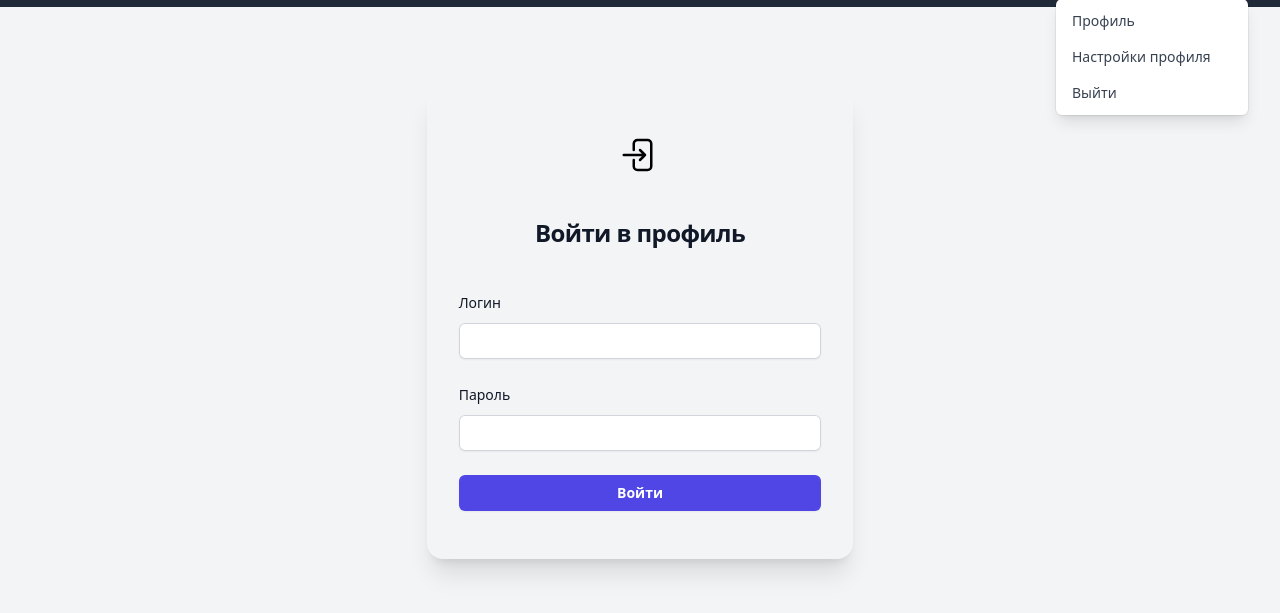
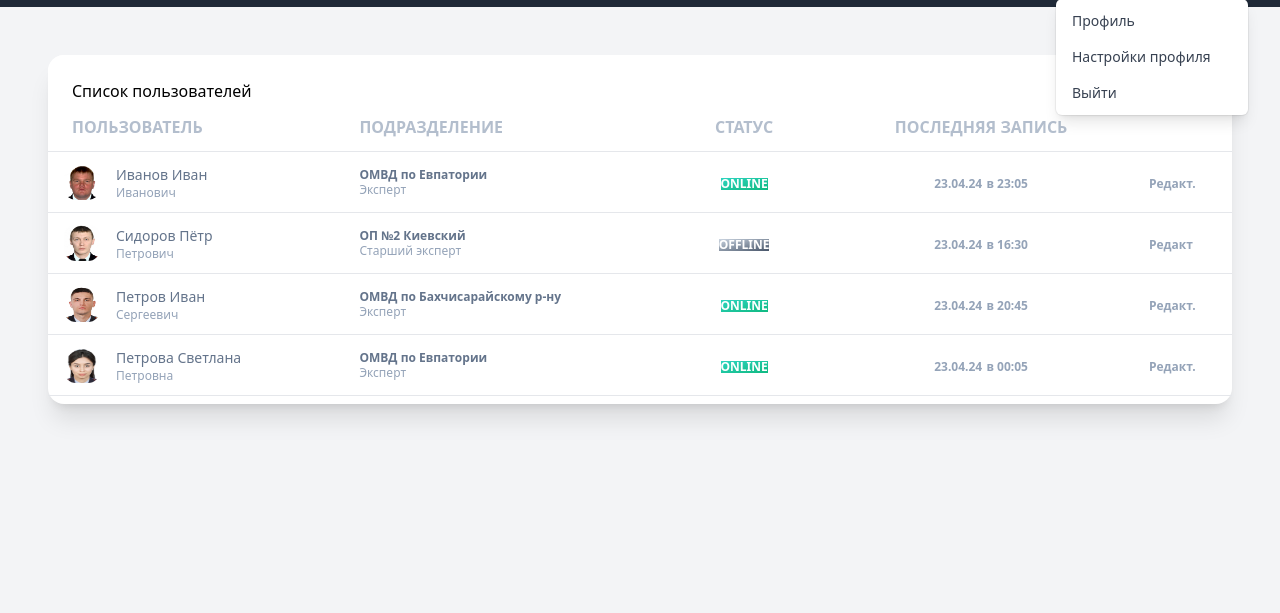
Before and after one commit to Russs11/admin_dashboard_layout, a website: page src/index.html in a window 1280 px wide. Shown: the part 57-670 px from the top of the page. Drawn offline with Linux system fonts and the light colour scheme.

Commit message:
h05.05.2024

```diff
--- a/src/index.html
+++ b/src/index.html
@@ -153,7 +153,8 @@
 		</div>
 
 		<!-- окно авторизации -->
-		<div class="flex justify-center py-20">
+
+		<!-- <div class="flex justify-center py-20">
 			<div
 				class="flex min-h-full flex-col justify-center py-12 lg:px-8 border-0 border-transparent border-solid shadow-xl rounded-2xl bg-clip-border w-2/6 min-w-96 h-fit p-10">
 				<div class="sm:mx-auto sm:w-full sm:max-w-sm">
@@ -191,9 +192,11 @@
 					</form>
 				</div>
 			</div>
-		</div>
+		</div> -->
+
 
 		<!-- добавление пользователя -->
+
 		<!-- <div class="flex-auto h-full pb-10">
 			<div class="flex justify-center overflow-auto pb-10 h-full">
 				<div
@@ -356,7 +359,7 @@
 
 		<!-- списки пользователей -->
 
-		<!-- <div class="flex-auto justify-center p-12 overflow-auto h-screen">
+		<div class="flex-auto justify-center p-12 overflow-auto h-screen">
 			<div
 				class="relative flex flex-col w-full min-w-0 mb-0 break-words bg-white border-0 border-transparent border-solid shadow-xl rounded-2xl bg-clip-border">
 				<div class="p-6 pb-0 mb-0 bg-white rounded-t-2xl">
@@ -408,8 +411,7 @@
 										<span
 											class="bg-gradient-to-tl from-emerald-500 to-teal-400 px-3.6 text-xs rounded-1.8 py-2.2 inline-block whitespace-nowrap text-center align-baseline font-bold uppercase leading-none text-white">Online</span>
 									</td>
-										<td
-											class="p-2 text-center align-middle bg-transparent border-b whitespace-nowrap shadow-transparent">
+									<td class="p-2 text-center align-middle bg-transparent border-b whitespace-nowrap shadow-transparent">
 										<span class="font-semibold leading-tight text-xs text-slate-400">23.04.24</span>
 										<span class="font-semibold leading-tight text-xs text-slate-400">в 23:05</span>
 									</td>
@@ -440,8 +442,7 @@
 										<span
 											class="bg-gradient-to-tl from-slate-600 to-slate-300 px-3.6 text-xs rounded-1.8 py-2.2 inline-block whitespace-nowrap text-center align-baseline font-bold uppercase leading-none text-white">Offline</span>
 									</td>
-										<td
-											class="p-2 text-center align-middle bg-transparent border-b whitespace-nowrap shadow-transparent">
+									<td class="p-2 text-center align-middle bg-transparent border-b whitespace-nowrap shadow-transparent">
 										<span class="font-semibold leading-tight text-xs text-slate-400">23.04.24</span>
 										<span class="font-semibold leading-tight text-xs text-slate-400">в 16:30</span>
 									</td>
@@ -472,8 +473,7 @@
 										<span
 											class="bg-gradient-to-tl from-emerald-500 to-teal-400 px-3.6 text-xs rounded-1.8 py-2.2 inline-block whitespace-nowrap text-center align-baseline font-bold uppercase leading-none text-white">Online</span>
 									</td>
-										<td
-											class="p-2 text-center align-middle bg-transparent border-b whitespace-nowrap shadow-transparent">
+									<td class="p-2 text-center align-middle bg-transparent border-b whitespace-nowrap shadow-transparent">
 										<span class="font-semibold leading-tight text-xs text-slate-400">23.04.24</span>
 										<span class="font-semibold leading-tight text-xs text-slate-400">в 20:45</span>
 									</td>
@@ -504,8 +504,7 @@
 										<span
 											class="bg-gradient-to-tl from-emerald-500 to-teal-400 px-3.6 text-xs rounded-1.8 py-2.2 inline-block whitespace-nowrap text-center align-baseline font-bold uppercase leading-none text-white">Online</span>
 									</td>
-										<td
-											class="p-2 text-center align-middle bg-transparent border-b whitespace-nowrap shadow-transparent">
+									<td class="p-2 text-center align-middle bg-transparent border-b whitespace-nowrap shadow-transparent">
 										<span class="font-semibold leading-tight text-xs text-slate-400">23.04.24</span>
 										<span class="font-semibold leading-tight text-xs text-slate-400">в 00:05</span>
 									</td>
@@ -518,7 +517,7 @@
 					</div>
 				</div>
 			</div>
-			</div> -->
+		</div>
 
 
 
```
Lines whose indentation alone changed are shown as unchanged.
